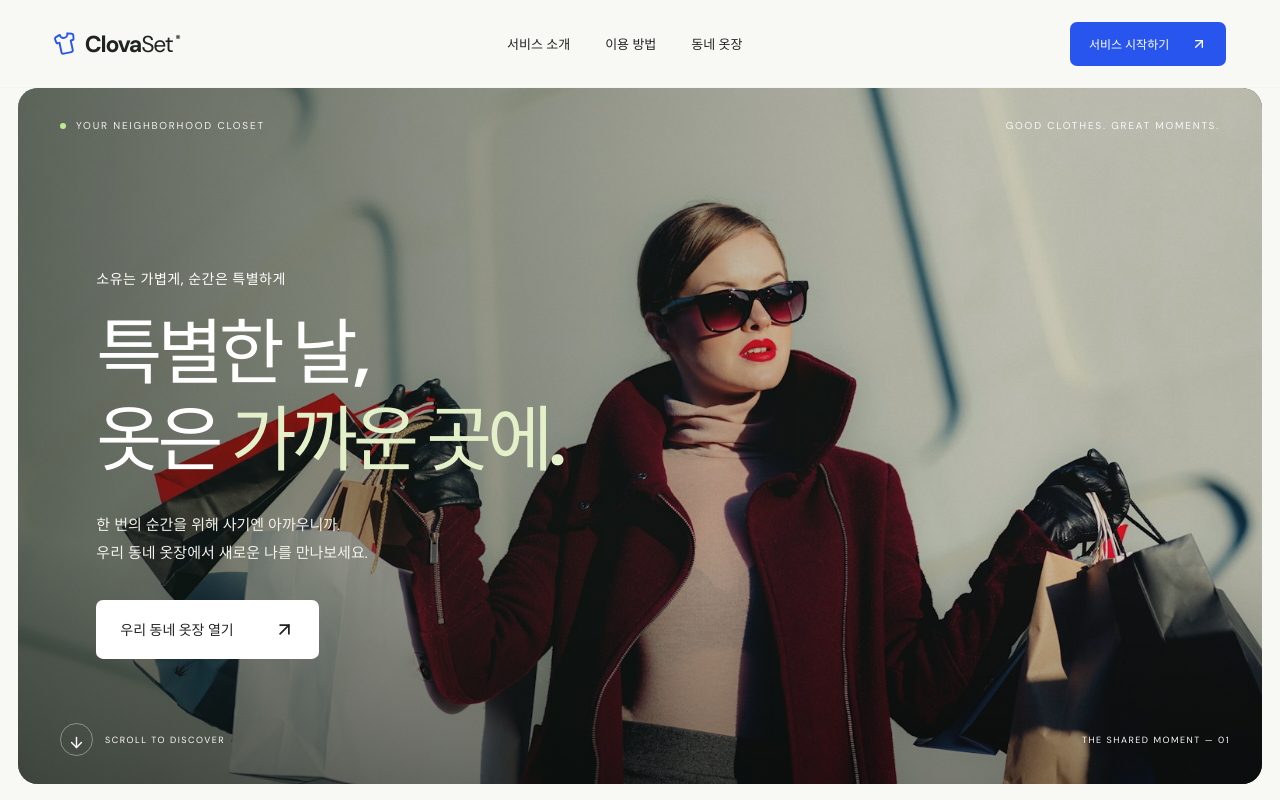
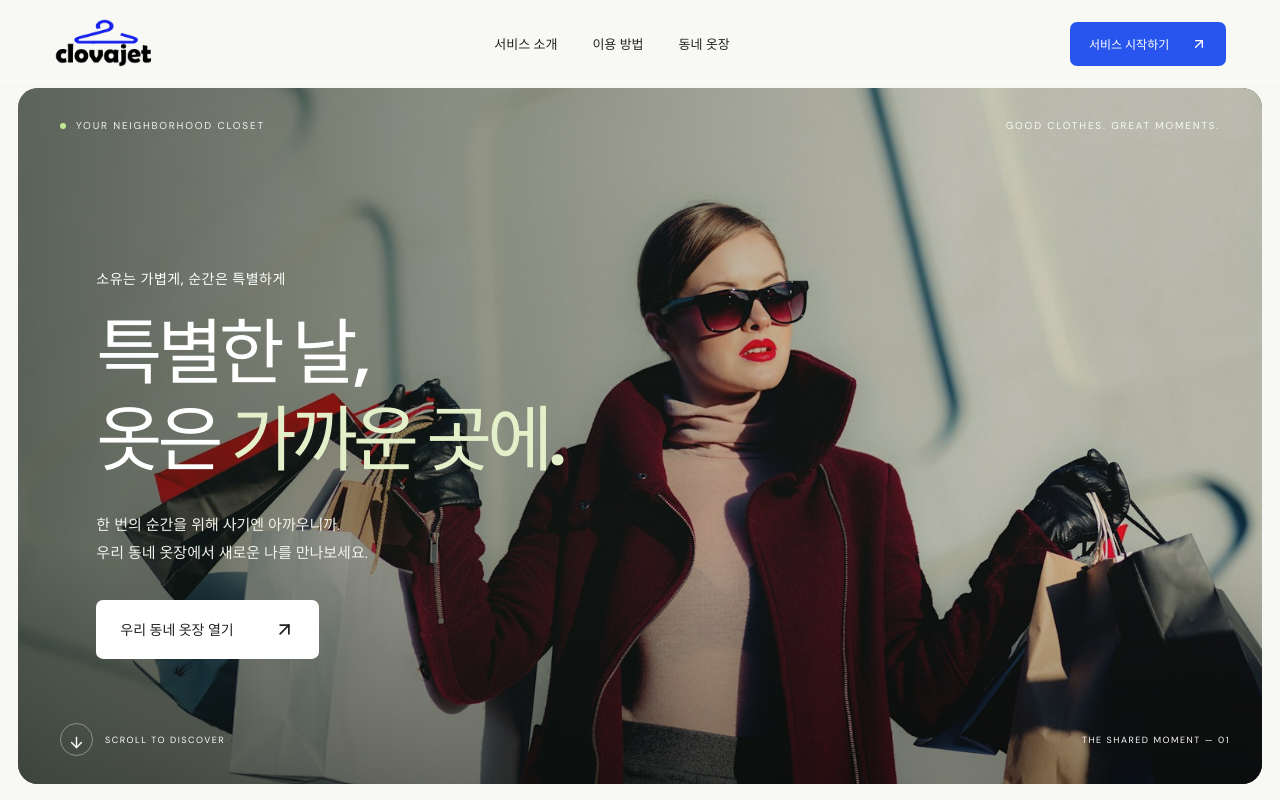
Before and after one commit to haramj/ClovaSet, a React (Vite) app in the folder apps/web/: page / in a window 1280 px wide. Shown: the top 800 px of the page. Built offline with nearby package versions, Linux system fonts and the light colour scheme.

Commit message:
feat: Update web logo with new design

```diff
--- a/apps/web/src/main.jsx
+++ b/apps/web/src/main.jsx
@@ -80,15 +80,9 @@ function useStored(key, initial) {
 }
 function Logo() {
   return (
-    <>
-      <span className="logo-symbol">
-        <Shirt size={23} />
-      </span>
-      <span>
-        Clova<span className="logo-light">Set</span>
-        <i>®</i>
-      </span>
-    </>
+    <a href="#/" className="logo">
+      <img src="/media/icon.png" alt="Clova Set Logo" style={{width: 'auto', height: '52px'}} />
+    </a>
   );
 }
 function App() {
```
Also changed, not shown: apps/web/public/media/icon.png (added).
